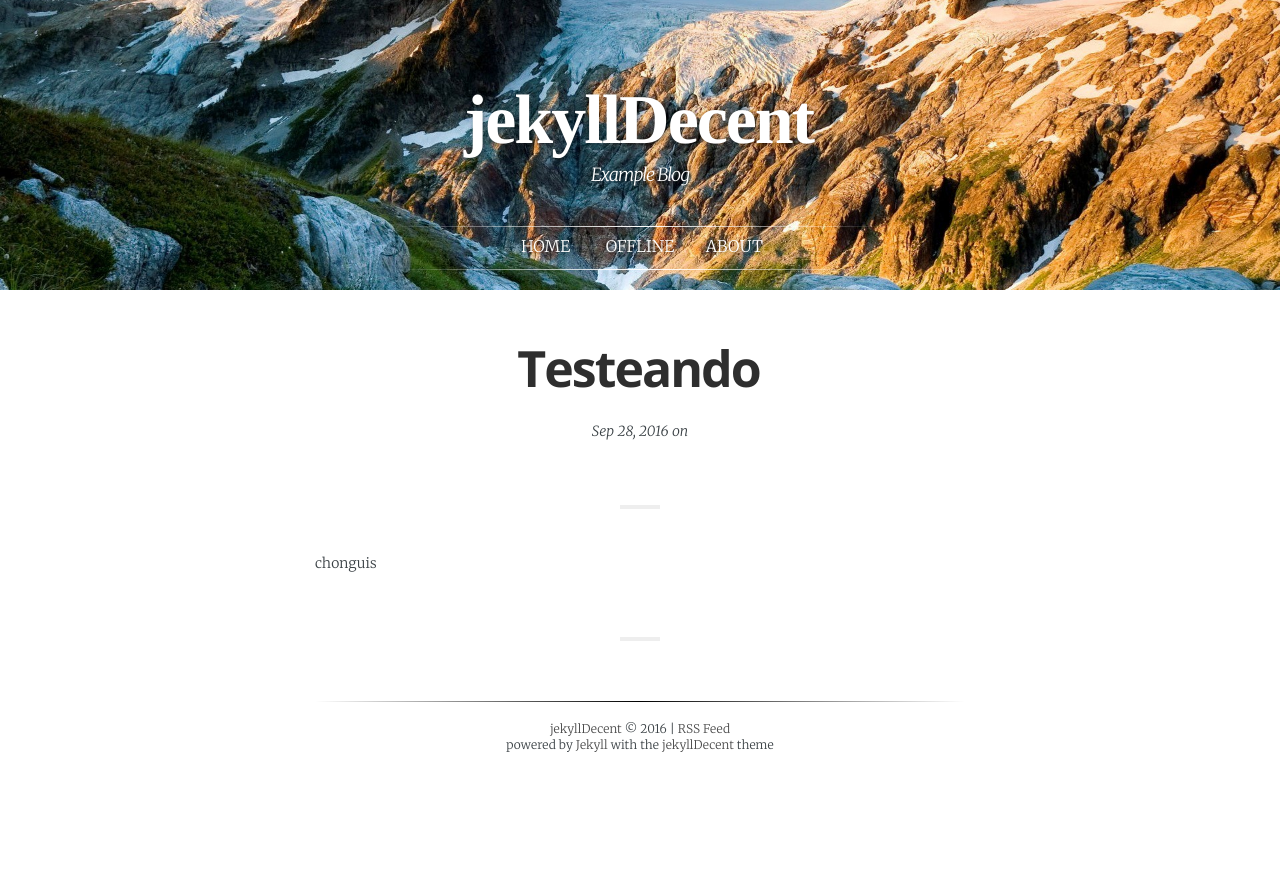
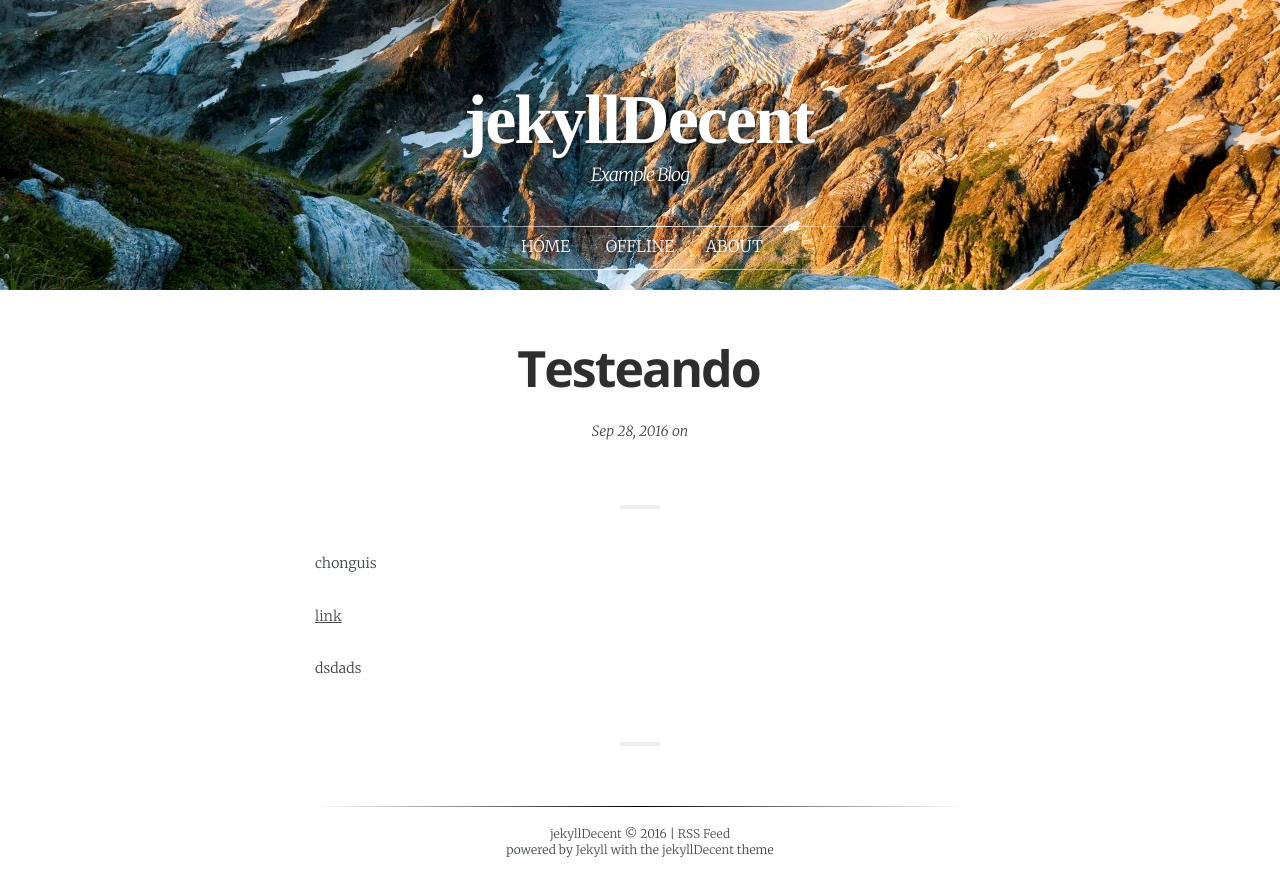
Before and after one commit to DoctorFrancia/DoctorFrancia.github.io, a Jekyll site: the page built from _posts/2016-09-28-2016-09-28-testeando.markdown, in a window 1280 px wide. Shown: the top 896 px of the page. Built offline with Jekyll 4.4.1, drawn with Linux system fonts in a browser that asks for light colours; some web fonts are replaced.

Commit message:
Updated Testeando

```diff
--- a/_posts/2016-09-28-2016-09-28-testeando.markdown
+++ b/_posts/2016-09-28-2016-09-28-testeando.markdown
@@ -5,3 +5,7 @@ layout: post
 ---
 
 chonguis
+
+[link](http://www.google.com)
+
+dsdads
```
